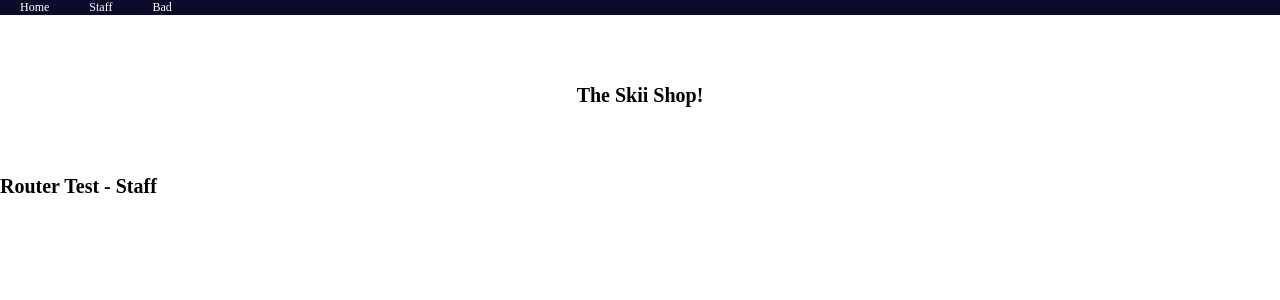
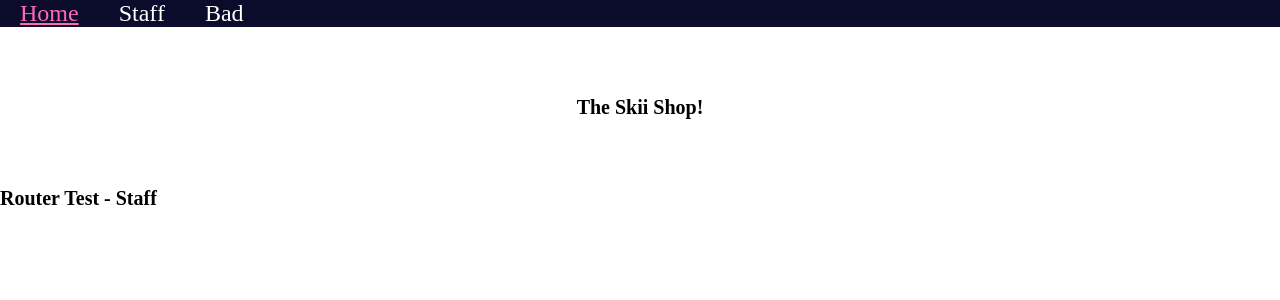
Before and after one commit to TildaYngman/project-store, a React (Create React App) app in the folder client/: page /staff in a window 1280 px wide. In both pictures the pointer is over the link "Home". Shown: the top 300 px of the page. Built offline with nearby package versions, Linux system fonts and the light colour scheme; no server answers.

Commit message:
changed structure of navbar

```diff
--- a/client/src/components/Navbar/_Navbar.scss
+++ b/client/src/components/Navbar/_Navbar.scss
@@ -4,6 +4,7 @@
   background-color: rgb(11, 11, 43);
   display: flex;
   flex-direction: row;
+  font-size: 2rem;
 
   &__list {
     width: 100vw;
@@ -18,6 +19,11 @@
       margin: 2rem;
       color: #ffff;
       font-size: larger;
+      &:hover,
+      &:focus {
+        color: hotpink;
+        text-decoration: underline;
       }
     }
   }
+}
--- a/client/src/styles/style.css
+++ b/client/src/styles/style.css
@@ -64,6 +64,7 @@
   -webkit-box-direction: normal;
       -ms-flex-direction: row;
           flex-direction: row;
+  font-size: 2rem;
 }
 
 .navbar__list {
@@ -89,6 +90,11 @@
   margin: 2rem;
   color: #ffff;
   font-size: larger;
+}
+
+.navbar__list__link:hover, .navbar__list__link:focus {
+  color: hotpink;
+  text-decoration: underline;
 }
 
 .card-container {
```
Also changed, not shown: 1 other file (tests, documents, lock files or other folders). Lines whose indentation alone changed are shown as unchanged.
